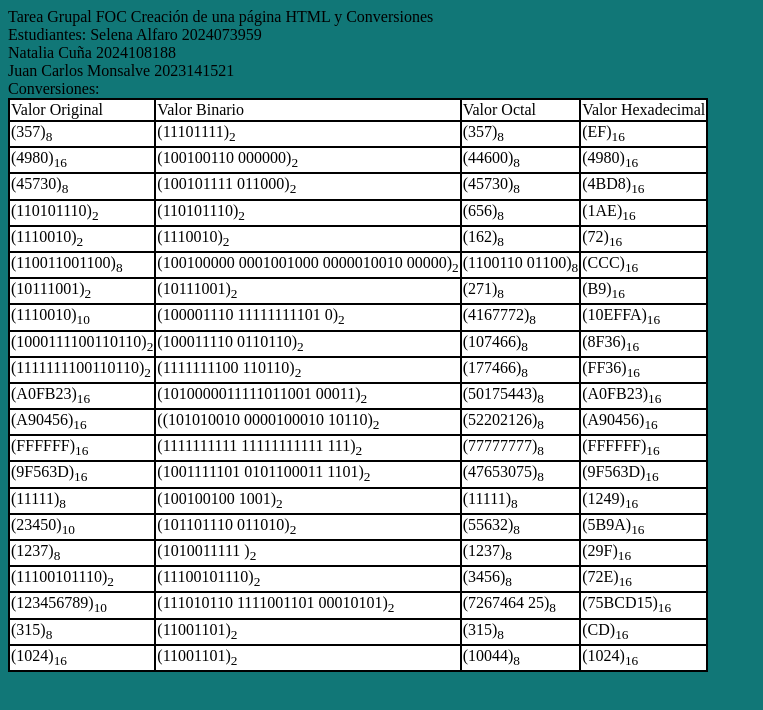
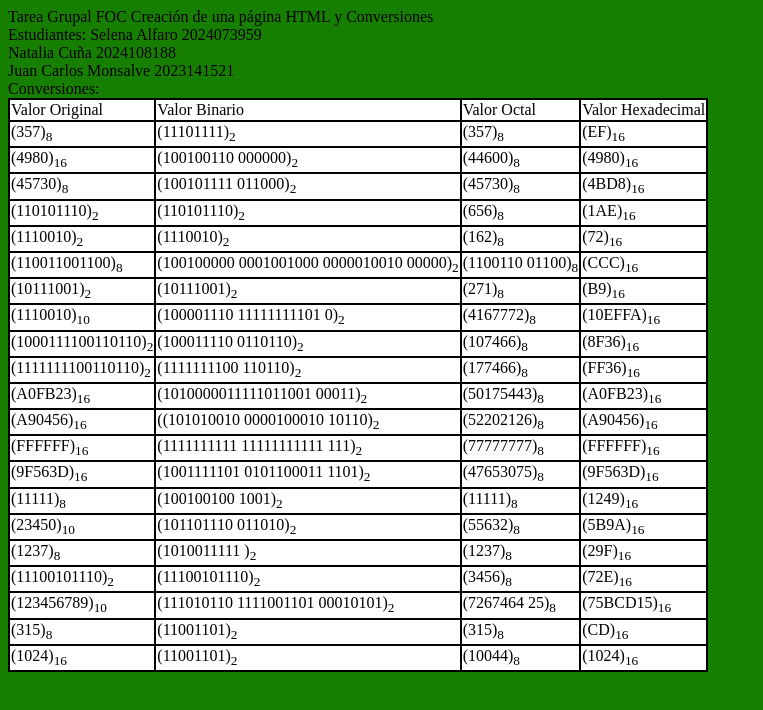
Before and after one commit to Monsalvee/Monsalvee.github.io, a plain HTML site: page index.html in a window 1280 px wide. Shown: the whole page, without its empty margins (0-763 px from the left). Drawn offline with Linux system fonts and the light colour scheme.

Commit message:
Update index.html

```diff
--- a/index.html
+++ b/index.html
@@ -1,5 +1,5 @@
 <html>
-<body bgcolor="#177">
+<body bgcolor="#177F">
 
 Tarea Grupal FOC Creación de una página HTML y Conversiones<br>
 Estudiantes: Selena Alfaro 2024073959 <br>
```
